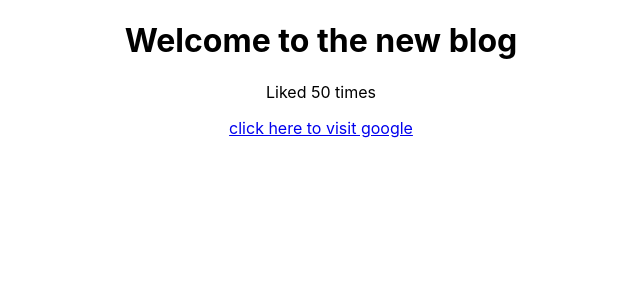
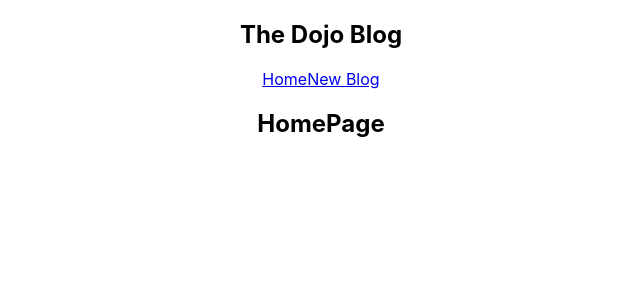
Before and after one commit to mooezz999/React-blog, a React (Create React App) app: page / in a window 1280 px wide. Shown: the top 300 px of the page, without its empty margins (319-959 px from the left). Built offline with nearby package versions, Linux system fonts and the light colour scheme.

Commit message:
Multiple components

```diff
--- a/src/App.js
+++ b/src/App.js
@@ -1,6 +1,7 @@
 import logo from './logo.svg';
 import './App.css';
-
+import Navbar from './Navbar';
+import Home from './Home';
 function App() {
   const title = 'Welcome to the new blog'
   const likes = 50;
@@ -8,9 +9,9 @@
   return (
     <div className="App">
  <div className="content">
-   <h1>{title}</h1>
-   <p>Liked {likes} times</p>
-   <a href={link} target="_blank">click here to visit google</a>
+   <Navbar />
+   <Home />
+
  </div>
     </div>
   );
--- /dev/null
+++ b/src/Home.js
@@ -0,0 +1,9 @@
+const Home = () => {
+    return (
+        <div className="home">
+            <h2>HomePage</h2>
+        </div>
+     );
+}
+
+export default Home;
--- /dev/null
+++ b/src/Navbar.js
@@ -0,0 +1,13 @@
+const Navbar = () => {
+    return (
+        <nav className="navbar">
+            <h1>The Dojo Blog</h1>
+            <div className="links">
+                <a href="/">Home</a>
+                <a href="/create">New Blog</a>
+            </div>
+        </nav>
+     );
+}
+
+export default Navbar;
```
